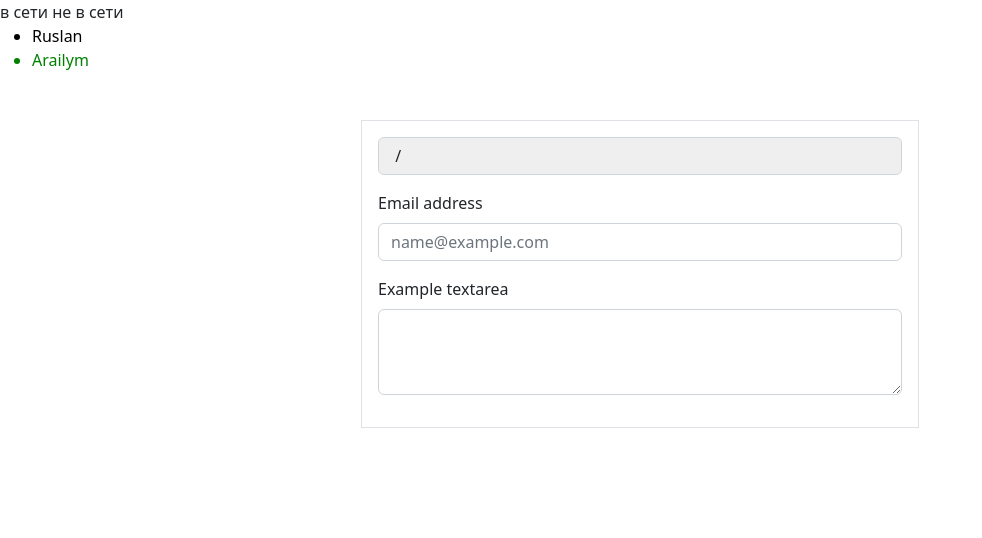
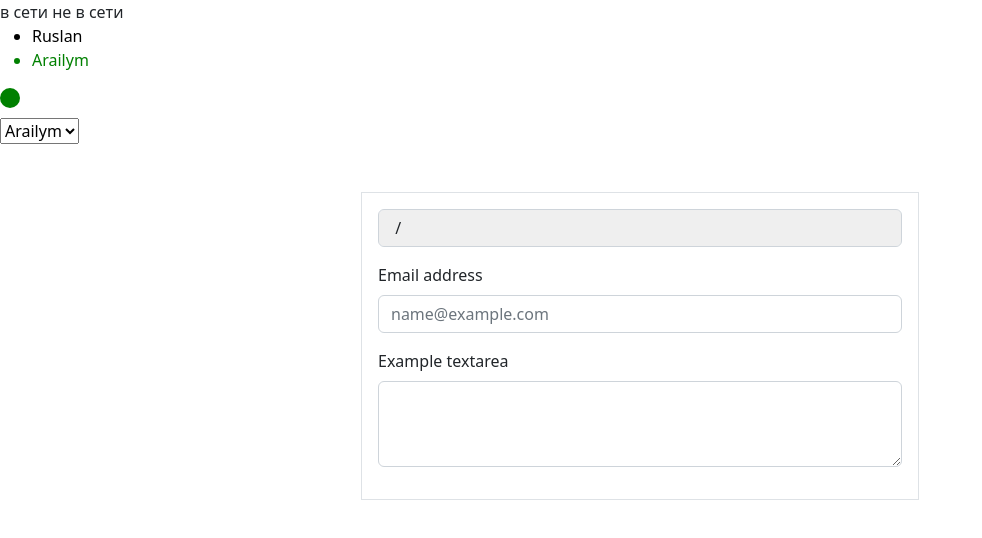
Before and after one commit to Turalinov/react-examples, a React (Create React App) app: page / in a window 1280 px wide. Shown: the top 538 px of the page, without its empty margins (0-982 px from the left). Built offline with nearby package versions, Linux system fonts and the light colour scheme.

Commit message:
added new example chat recipientPicker for custom hooks

```diff
--- a/src/App.js
+++ b/src/App.js
@@ -61,6 +61,7 @@ import './App.css';
 // import FriendStatusWithCounter from './component/hooks/friendStatusWithCounter/FriendStatusWithCounter';
 import FriendStatus from './component/hooks/friendStatus/FriendStatus';
 import FriendList from './component/hooks/friendList/FriendList';
+import ChatRecipientPicker from './component/hooks/chatRecipientPicker/ChatRecipientPicker';
 // import Example from './component/hooks/example/Example';
 
 
@@ -120,6 +121,7 @@ const App = () => {
       <FriendStatus friend={{id: 546}}/>
       <FriendStatus friend={{id: 545}}/>
       <FriendList/>
+      <ChatRecipientPicker/>
       {/* <Example/> */}
 
 
--- /dev/null
+++ b/src/component/hooks/chatRecipientPicker/ChatRecipientPicker.js
@@ -0,0 +1,48 @@
+import {useState} from 'react';
+
+import {friends} from './../../../services/ChatAPI';
+import useFriendStatus from '../../../helpers/useFriendStatus';
+
+
+function Circle({color}) {
+  return (
+    <div
+      style = {{
+          backgroundColor: color,
+          width: '20px',
+          height: '20px',
+          borderRadius: '50%',
+          marginBottom: '10px'
+      }}>
+
+    </div>
+  )
+}
+
+function ChatRecipientPicker() {
+  const [recipientID, setRecipientID] = useState(546);
+  const isRecipientOnline = useFriendStatus(recipientID);
+
+  return (
+    <>
+      <Circle color={isRecipientOnline ? 'green' : 'red'} />
+      <select
+        value={recipientID}
+        onChange={e => setRecipientID(Number(e.target.value))}
+      >
+
+        {friends.map(friend => (
+          <option
+            key={friend.id}
+            value={friend.id}
+            >
+              {friend.name}
+          </option>
+        ))}
+
+      </select>
+    </>
+  )
+}
+
+export default ChatRecipientPicker;
```
